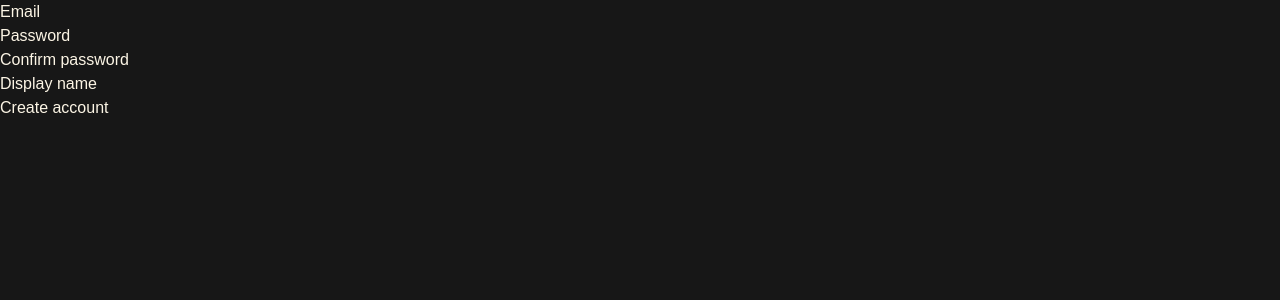
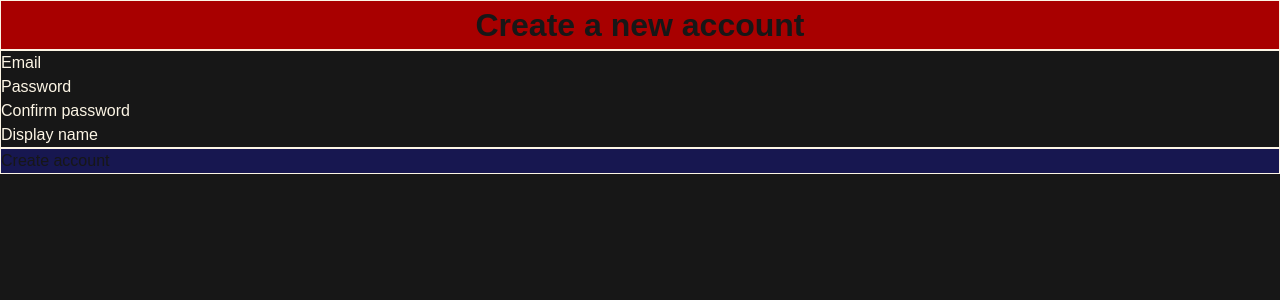
Before and after one commit to Kartagia/arm5spelldesigner-next, a Next.js app: page /signup in a window 1280 px wide. Shown: the top 300 px of the page. Built offline with nearby package versions, Linux system fonts and the light colour scheme; a web font is replaced by a local one.

Commit message:
feat: login and singup page
The login and signup page.
	new file:   src/app/login/page.tsx
    - feat: login page. Works.
	modified:   src/app/signup/page.tsx
    - fat: signup page. Not tested yet.

```diff
--- /dev/null
+++ b/src/app/login/page.tsx
@@ -0,0 +1,45 @@
+"use client";
+import { login } from "@/actions/auth.actions";
+import Link from "next/link";
+import { useActionState, useId } from "react";
+import { LoginFormState} from "@/lib/definitions";
+
+
+export default function LoginPage() {
+    const id = useId();
+    const [state, action, pending] = useActionState(login, undefined);
+
+    const fields = [{
+        name: "email",
+        label: "Email",
+        type: "email"
+    },
+    {
+        label: "Password",
+        name: "password",
+        type: "password"
+    }
+    ]
+
+    return (
+    <form action={action}>
+        <div>
+            <header className="header"><h1 className="title">Create a new account</h1></header>
+            <main className="main">
+            {
+                fields.map( field => (<div key={field.name}><div key={field.name} className="form-field">
+                    <label htmlFor={`${id}:${field.name}`}>{field.label}</label>
+                    <input name={field.name} id={`${id}:${field.name}`} type={field.type} defaultValue={state?.values && field.name in state.values ? (
+                        (state?.values?.[field.name] as string) ?? "") : ""}></input>
+                </div>
+                { (state?.errors?.[field.name] as (string[]|undefined)) && (<div className="error form-field"><ul>{state.errors[field.name].map( (error: string[]) => (<li key={error.join("")}>{error}</li>))}</ul></div>)}</div>
+            ))
+            }
+            </main>
+            <footer className="footer">
+                <button disabled={pending} type="submit">Login</button>
+                <Link href="/signup" className="button">Create a new account</Link>
+            </footer>
+        </div>
+    </form>);
+}
--- a/src/app/signup/page.tsx
+++ b/src/app/signup/page.tsx
@@ -32,17 +32,18 @@ export default function SignupPage() {
     return (
     <form action={action}>
         <div>
-            <header></header>
-            <main>
+            <header className="header"><h1 className="title">Create a new account</h1></header>
+            <main className="main">
             {
-                fields.map( field => (<div key={field.name}>
+                fields.map( field => (<div key={field.name}><div key={field.name} className="form-field">
                     <label htmlFor={`${id}:${field.name}`}>{field.label}</label>
-                    <input name={field.name} id={`${id}:${field.name}`} type={field.type}></input>
-                    {state?.errors?.[field.name] && (<p className="error">{state.errors[field.name]}</p>)}
-                </div>))
+                    <input name={field.name} id={`${id}:${field.name}`} type={field.type} defaultValue={state?.values?.[field.name] ?? ""}></input>
+                </div>
+                {state?.errors?.[field.name] && (<div className="error form-field"><ul>{state.errors[field.name].map( error => (<li key={error}>{error}</li>))}</ul></div>)}</div>
+            ))
             }
             </main>
-            <footer>
+            <footer className="footer">
                 <button disabled={pending} type="submit">Create account</button>
             </footer>
         </div>
```
